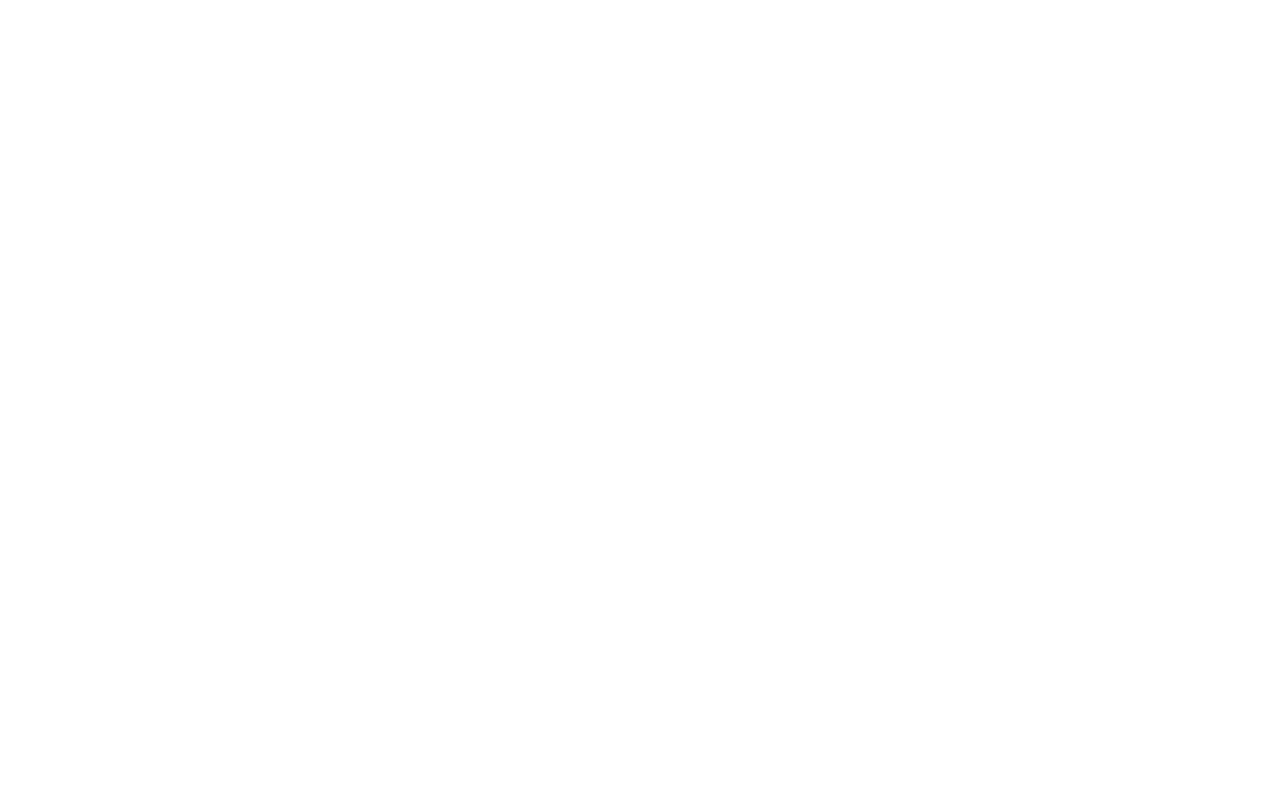
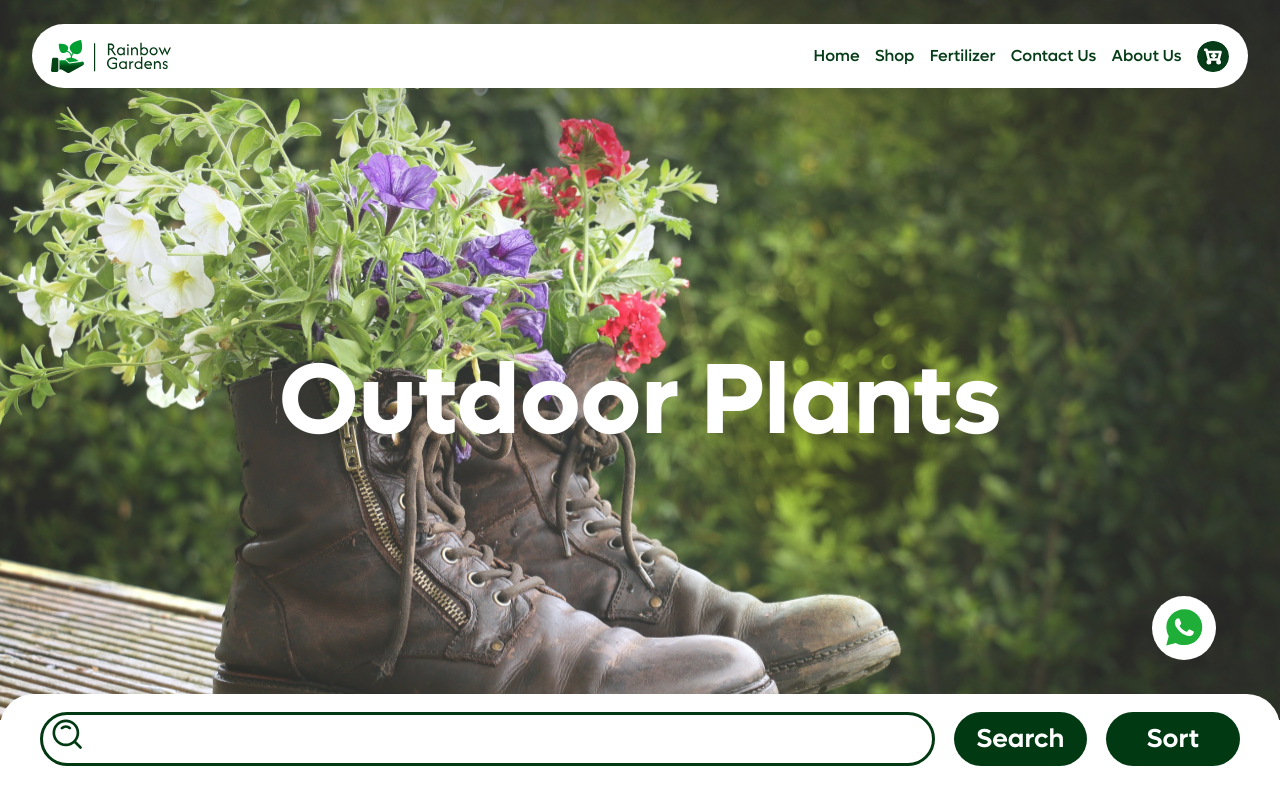
Before and after one commit to alanjohnck/Rainbow-Gardens-Frontend, a React (Create React App) app: page /outdoorplants in a window 1280 px wide. Before the commit this address had no page. Built offline with nearby package versions, Linux system fonts and the light colour scheme.

Commit message:
Outdoor page completed

```diff
--- a/src/App.js
+++ b/src/App.js
@@ -2,6 +2,7 @@
 import {BrowserRouter as Router,Routes,Route} from 'react-router-dom';
 import Home from './app/Home/Home';
 import Category from './app/Category/Category';
+import OutdoorPlants from './app/OutdoorPlants/OutdoorPlants';
 
 
 function App() {
@@ -11,6 +12,7 @@
         <Routes>
           <Route path='/' element={<Home/>}></Route>
           <Route path='/category' element={<Category/>}/>
+          <Route path='/outdoorplants' element={<OutdoorPlants/>}/>
         </Routes>
       </Router>
 
--- a/src/app/Category/Category.css
+++ b/src/app/Category/Category.css
@@ -126,6 +126,7 @@
     display: grid;
     grid-template-columns: repeat(3,1fr);
     grid-template-rows: 1fr;
+    overflow: hidden;
     gap: 3vw;
 }
 
--- /dev/null
+++ b/src/app/OutdoorPlants/OutdoorPlants.css
@@ -0,0 +1,61 @@
+.outdoorPlantsContainer{
+    width: 100%;
+    height: 100%;
+    display: flex;
+    flex-direction: column;
+}
+
+.outdoorPlantsTopContainer{
+    width: 100%;
+    height: 100vh;
+    background-image: url('../images/OutdoorBackground.svg');
+    background-size: cover;
+    background-repeat: no-repeat;
+    display: flex;
+    flex-direction: column;
+    position: relative;
+    z-index: 1;
+}
+
+.outdoorTitle{
+    font-family: 'Lufga Bold';
+    color: #ffffff;
+    font-size: 6.25rem;
+    display: flex;
+    justify-content: center;
+    margin-top: 29.701vh;
+}
+
+.whatsappIconContainer{
+    margin-top: 15vh;
+    margin-bottom: 7.55vh;
+    margin-left: 89.974vw;;
+}
+
+.outdoorPlantsMiddleContainer{
+    position: relative;
+    z-index: 2;
+    margin-top: -2vw;
+    background: #ffffff;
+    border-radius: 2.604vw;
+}
+
+.outdoorPlantsGridContainer{
+    display: flex;
+    justify-content: center;
+    margin-top: 3vw;
+    margin-bottom: 5vw;
+}
+
+.outPlantsGrid{
+    display: grid;
+    grid-template-columns: repeat(3,1fr);
+    grid-template-rows: repeat(3,1fr);
+    gap: 3vw;
+}
+
+.outdoorPlantsBottomContainer{
+    position: relative;
+    z-index: 3;
+    margin-top: -2vw;
+}
--- /dev/null
+++ b/src/app/OutdoorPlants/OutdoorPlants.js
@@ -0,0 +1,60 @@
+import React from 'react';
+import './OutdoorPlants.css';
+import Navbar from '../Navbar/Navbar';
+import whatsappIcon from '../images/WhatsappIcon.svg';
+import SearchBar from '../SearchBar/SearchBar';
+import outdoorPlantData from './OutdoorPlants.json';
+import Card from 'react-bootstrap/Card';
+import expandIcon from '../images/CardViewImage.svg';
+import likeIcon from '../images/Frame 30.svg';
+import cardImage from '../images/CardImage.svg';
+import Footer from '../Footer/Footer';
+
+function OutdoorPlants() {
+  return (
+    <div className='outdoorPlantsContainer'>
+        <div className='outdoorPlantsTopContainer'>
+          <Navbar/>
+          <span className='outdoorTitle'>Outdoor Plants</span>
+          <div className='whatsappIconContainer'>
+             <img src={whatsappIcon} alt='whatsappIcon'></img>
+          </div>
+
+        </div>
+
+        <div className='outdoorPlantsMiddleContainer'>
+            <SearchBar/>
+             <div className='outdoorPlantsGridContainer'>
+                <div className='outPlantsGrid'>
+                    {
+                        outdoorPlantData.map(plant => (
+                            <div className='plantDiv'>
+                                <Card className='plantCard'>
+                                <Card.Img variant='top' src={cardImage} className='plantImageDiv'></Card.Img>
+                                  <img src={likeIcon} alt='likeIcon' className='likeIcon'/>
+                                <Card.Body className='plantCardBody'>
+                                 <div className='plantCardContent'>
+                                   <span className='plantName'>{plant.plantName}</span>
+                                   <span className='plantDescription'>{plant.plantDescription}</span>
+                                   <span className='plantPrice'>₹{plant.price}</span>
+                                  </div>
+                                  <div className='expandIconDiv'>
+                                   <img src={expandIcon} alt='expandIcon'/>
+                                  </div>
+                                </Card.Body>
+                                </Card>
+                            </div>
+                        ))
+                    }
+                </div>
+             </div>
+        </div>
+
+        <div className='outdoorPlantsBottomContainer'>
+            <Footer/>
+        </div>
+    </div>
+  )
+}
+
+export default OutdoorPlants
--- /dev/null
+++ b/src/app/OutdoorPlants/OutdoorPlants.json
@@ -0,0 +1,45 @@
+[{
+    "plantName":"Peperomia Plants",
+    "plantDescription":"Moist but well-drained",
+    "price":"122,056"
+},
+{
+    "plantName":"Peperomia Plants",
+    "plantDescription":"Moist but well-drained",
+    "price":"122,056"
+},
+{
+    "plantName":"Peperomia Plants",
+    "plantDescription":"Moist but well-drained",
+    "price":"122,056"
+},
+{
+    "plantName":"Peperomia Plants",
+    "plantDescription":"Moist but well-drained",
+    "price":"122,056"
+},
+{
+    "plantName":"Peperomia Plants",
+    "plantDescription":"Moist but well-drained",
+    "price":"122,056"
+},
+{
+    "plantName":"Peperomia Plants",
+    "plantDescription":"Moist but well-drained",
+    "price":"122,056"
+},
+{
+    "plantName":"Peperomia Plants",
+    "plantDescription":"Moist but well-drained",
+    "price":"122,056"
+},
+{
+    "plantName":"Peperomia Plants",
+    "plantDescription":"Moist but well-drained",
+    "price":"122,056"
+},
+{
+    "plantName":"Peperomia Plants",
+    "plantDescription":"Moist but well-drained",
+    "price":"122,056"
+}]
```
Also changed, not shown: src/app/images/OutdoorBackground.svg (added).
